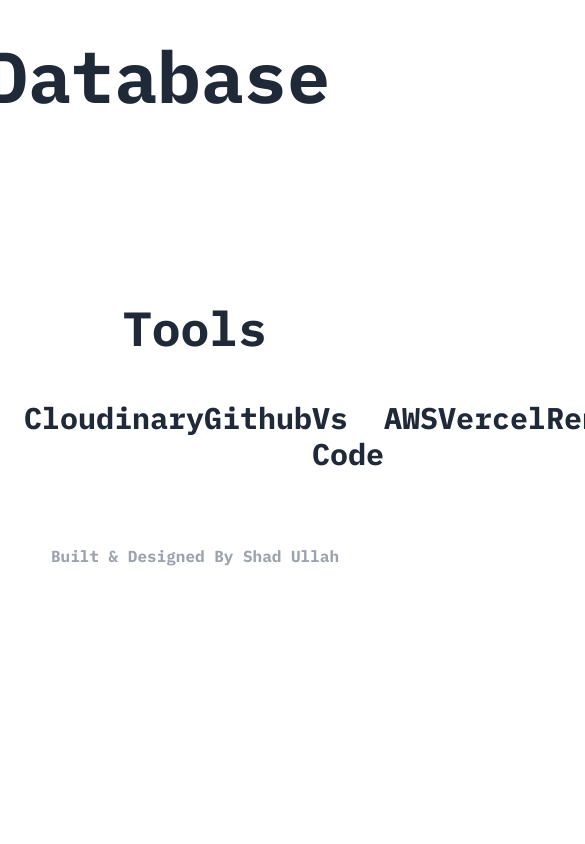
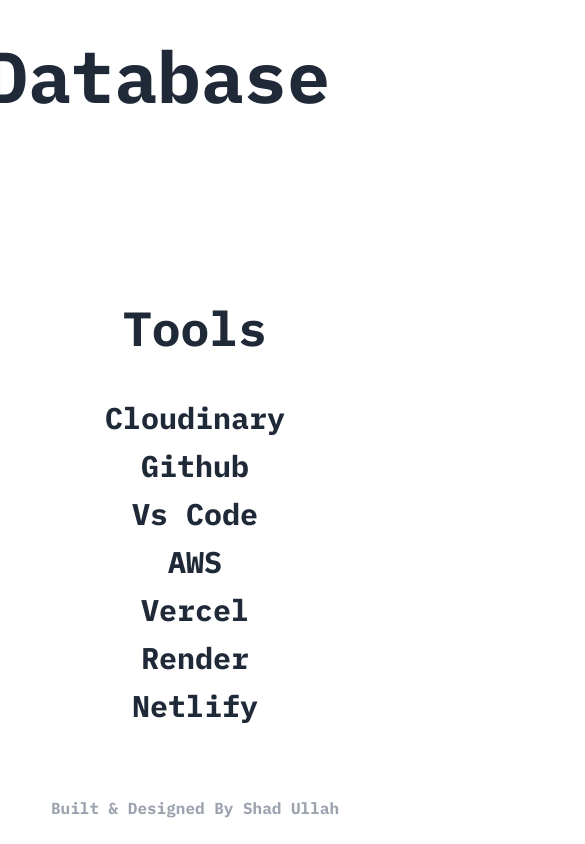
Before and after one commit to shadullah/Portfolio_2_0, a React (Vite) app: page / in a window 390 px wide. Shown: the part 4296-5140 px from the top of the page, 585 px wide, since content can reach past the window. Before the commit the page ends 4888 px from the top, so only its background shows below. Built offline with nearby package versions, Linux system fonts and the light colour scheme.

Commit message:
tools responsived added

```diff
--- a/src/Pages/Experience/Skills.jsx
+++ b/src/Pages/Experience/Skills.jsx
@@ -266,7 +266,7 @@
             Tools
           </p>
         </div>
-        <div className="flex justify-between">
+        <div className="block md:flex justify-between space-y-3 text-center">
           <p className="font-bold text-3xl">Cloudinary</p>
           <p className="font-bold text-3xl">Github</p>
           <p className="font-bold text-3xl">Vs Code</p>
```
